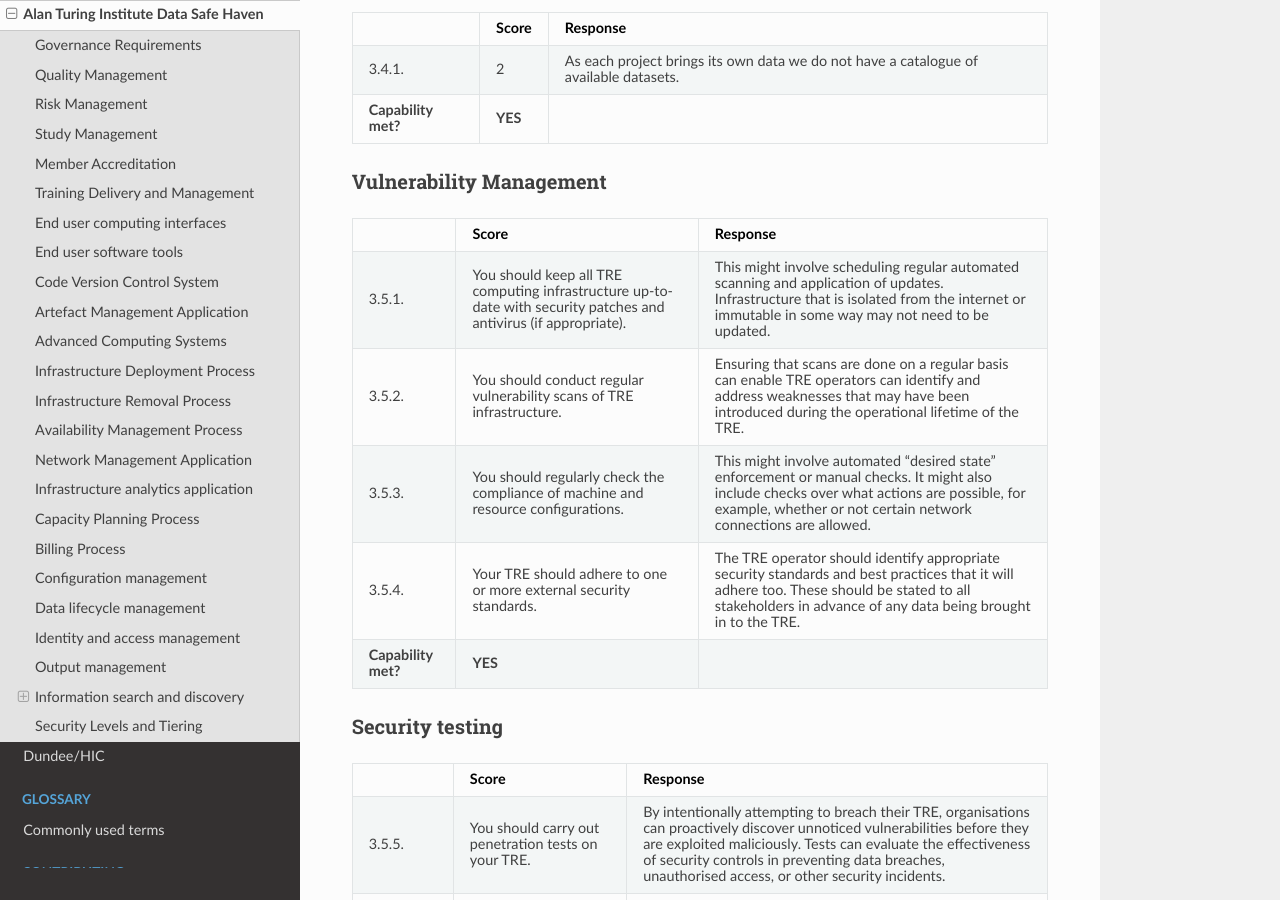
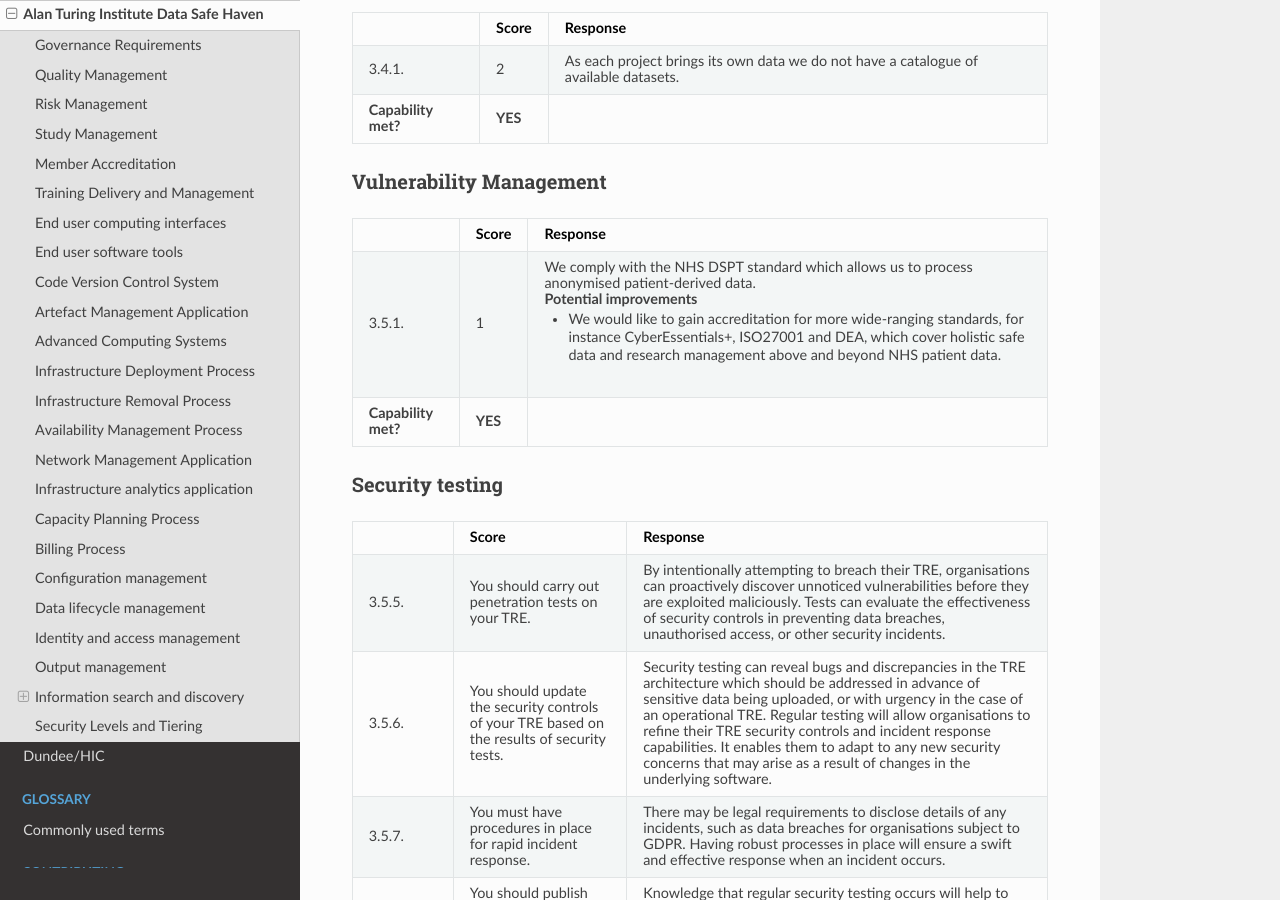
Before and after one commit to sa-tre/satre-specification, a Sphinx documentation site: the page built from docs/source/evaluations/alan_turing_institute.md, in a window 1280 px wide and 900 px high, scrolled down 18056 px. Built offline with Sphinx 7.4.7 and the Read the Docs theme 2.0.0, drawn with Linux system fonts in a browser that asks for light colours.

Commit message:
:sparkles: Add vulnerability management, dropping several statements
Co-authored-by: Ed Chalstrey <edwardchalstrey@gmail.com>
Co-authored-by: Matt Craddock <mcraddock@turing.ac.uk>
Co-authored-by: Jim Madge <jmadge@turing.ac.uk>
Co-authored-by: Hari Sood <hsood@turing.ac.uk>

```diff
--- a/docs/source/evaluations/alan_turing_institute.md
+++ b/docs/source/evaluations/alan_turing_institute.md
@@ -911,20 +911,10 @@
   - Score
   - Response
 * - 3.5.1.
-  - You should keep all TRE computing infrastructure up-to-date with security patches and antivirus (if appropriate).
-  - This might involve scheduling regular automated scanning and application of updates.
-    Infrastructure that is isolated from the internet or immutable in some way may not need to be updated.
-* - 3.5.2.
-  - You should conduct regular vulnerability scans of TRE infrastructure.
-  - Ensuring that scans are done on a regular basis can enable TRE operators can identify and address weaknesses that may have been introduced during the operational lifetime of the TRE.
-* - 3.5.3.
-  - You should regularly check the compliance of machine and resource configurations.
-  - This might involve automated "desired state" enforcement or manual checks.
-    It might also include checks over what actions are possible, for example, whether or not certain network connections are allowed.
-* - 3.5.4.
-  - Your TRE should adhere to one or more external security standards.
-  - The TRE operator should identify appropriate security standards and best practices that it will adhere too.
-    These should be stated to all stakeholders in advance of any data being brought in to the TRE.
+  - 1
+  - We comply with the NHS DSPT standard which allows us to process anonymised patient-derived data.
+    #### Potential improvements
+    - We would like to gain accreditation for more wide-ranging standards, for instance CyberEssentials+, ISO27001 and DEA, which cover holistic safe data and research management above and beyond NHS patient data.
 * - **Capability met?**
   - **YES**
   -
```
Also changed, not shown: docs/source/pillars/data_management.md (+0 -14 lines).
